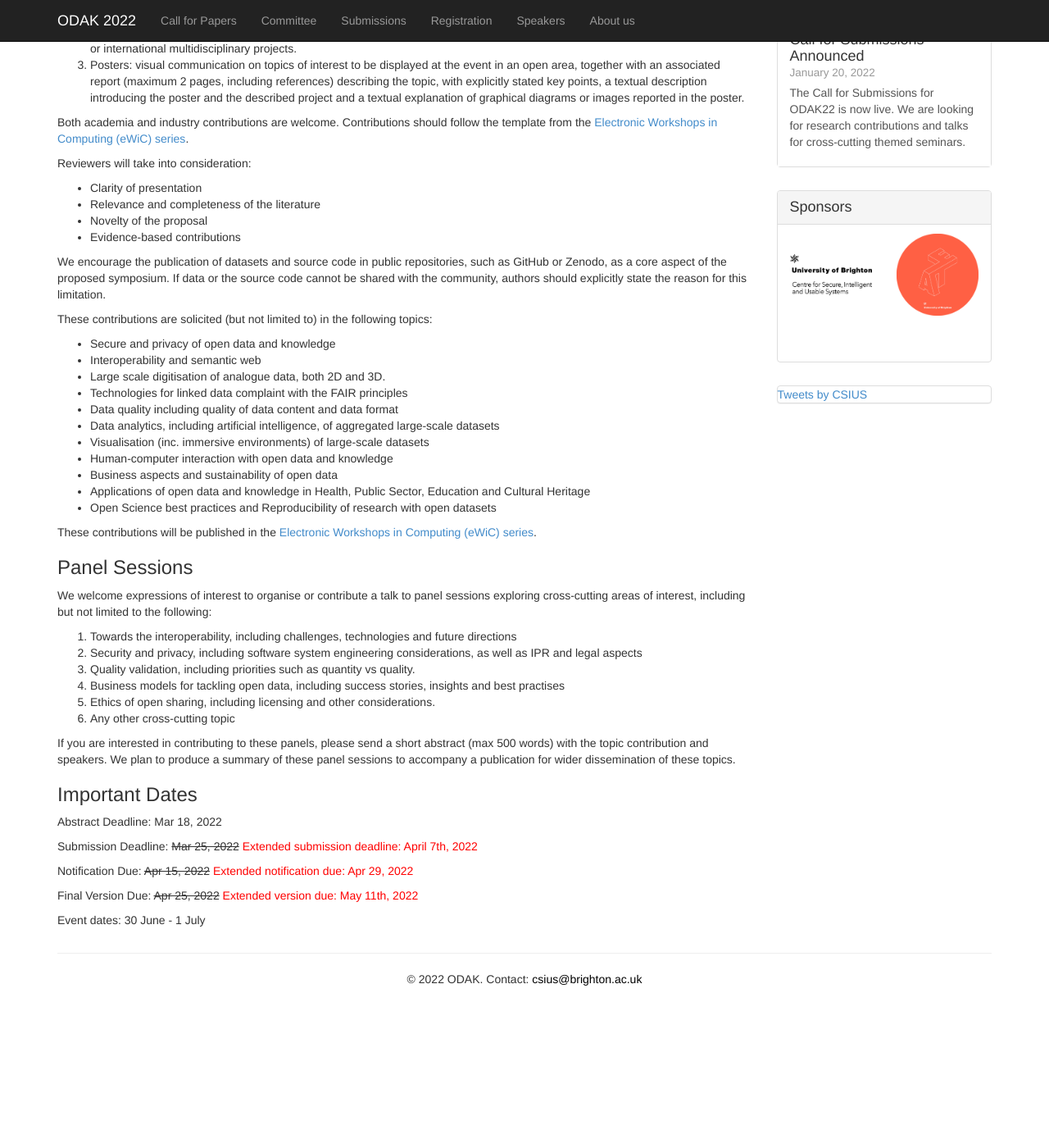
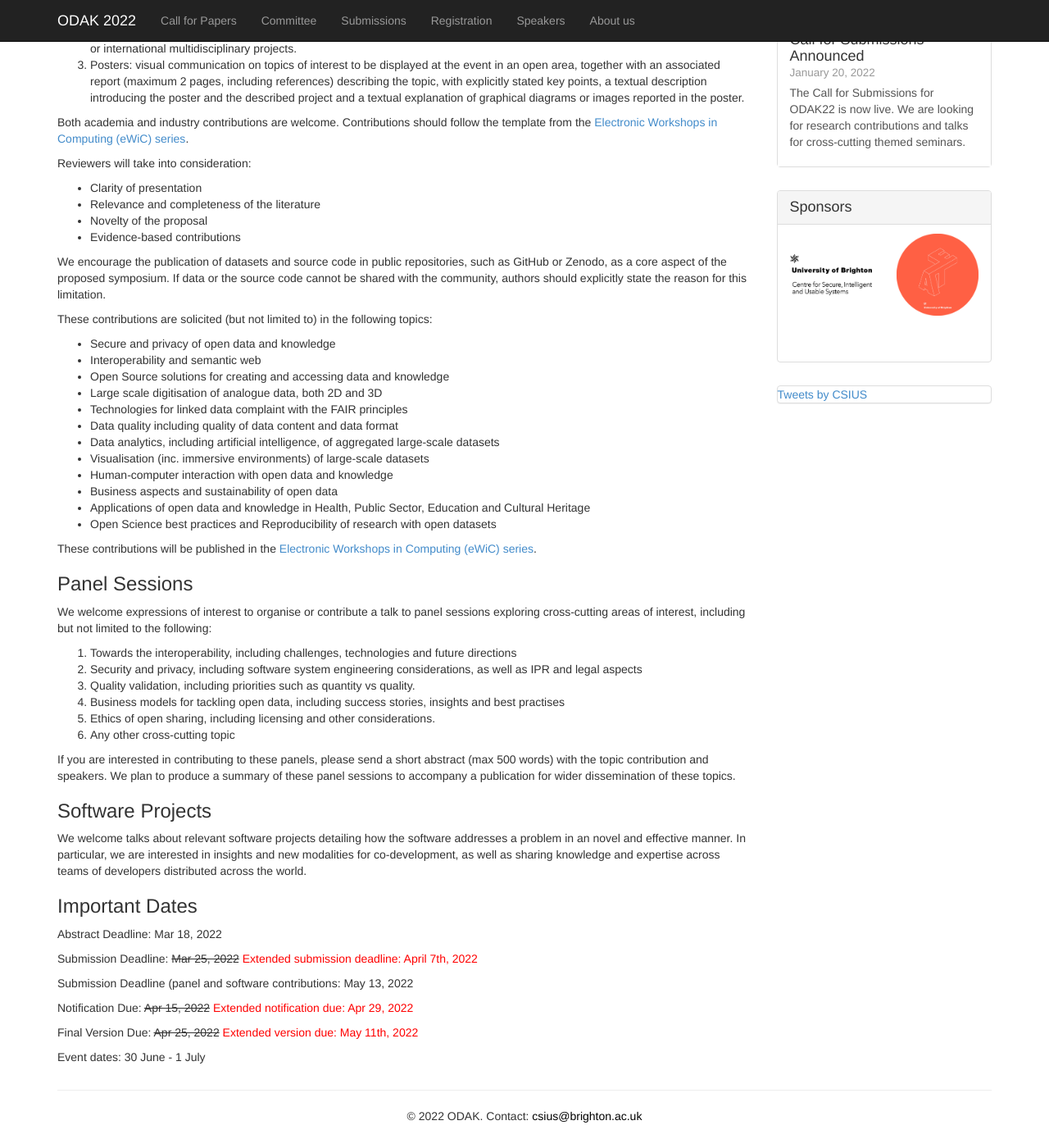
Before and after one commit to UniversityofBrighton/odak, a Jekyll site: the page built from 2022/call-for-papers.md, in a window 1280 px wide and 1400 px high, scrolled down 375 px. Shown: the whole window at 82% size. Built offline with Jekyll 4.4.1, drawn with Linux system fonts in a browser that asks for light colours; comment, search, counter and statistics services are not loaded; before the commit the page ends 1608 px from its top, so only the background shows below that; some of the changed text lies outside the part shown.

Commit message:
changes to software

```diff
--- a/2022/call-for-papers.md
+++ b/2022/call-for-papers.md
@@ -29,7 +29,8 @@ We encourage the publication of datasets and source code in public repositories,
 These contributions are solicited (but not limited to) in the following topics:
 - Secure and privacy of open data and knowledge
 - Interoperability and semantic web
-- Large scale digitisation of analogue data, both 2D and 3D.
+- Open Source solutions for creating and accessing data and knowledge
+- Large scale digitisation of analogue data, both 2D and 3D
 - Technologies for linked data complaint with the FAIR principles
 - Data quality including quality of data content and data format
 - Data analytics, including artificial intelligence, of aggregated large-scale datasets
@@ -54,10 +55,15 @@ We welcome expressions of interest to organise or contribute a talk to panel ses
 
 If you are interested in contributing to these panels, please send a short abstract (max 500 words) with the topic contribution and speakers. We plan to produce a summary of these panel sessions to accompany a publication for wider dissemination of these topics.
 
+### Software Projects
+We welcome talks about relevant software projects detailing how the software addresses a problem in an novel and effective manner. In particular, we are interested in insights and new modalities for co-development, as well as sharing knowledge and expertise across teams of developers distributed across the world.
+
 ### Important Dates
 Abstract Deadline: Mar 18, 2022
 
 Submission Deadline: ~~Mar 25, 2022~~ <span style="color:red">Extended submission deadline: April 7th, 2022</span>
+
+Submission Deadline (panel and software contributions: May 13, 2022
 
 Notification Due: ~~Apr 15, 2022~~ <span style="color:red">Extended notification due: Apr 29, 2022</span>
 
--- a/_data/egsr.yml
+++ b/_data/egsr.yml
@@ -1,7 +1,7 @@
 current-year: 2022
 
 2022:
-    title: "<b>Symposium on Open Data and Knowledge for a Post-Pandemic Era</b>"
+    title: "<b>Symposium on Open Data, Knowledge and Software for a Post-Pandemic Era</b>"
     date: "30 June - 1 July 2022"
     location: "Brighton, UK"
     logo: "img/2022/odaklogo.svg"
```
Also changed, not shown: 2022/index.md (+2 -2 lines), 2022/submission-instructions.md (+3 -0 lines), img/2022/odaklogo.svg, 1 other file.
